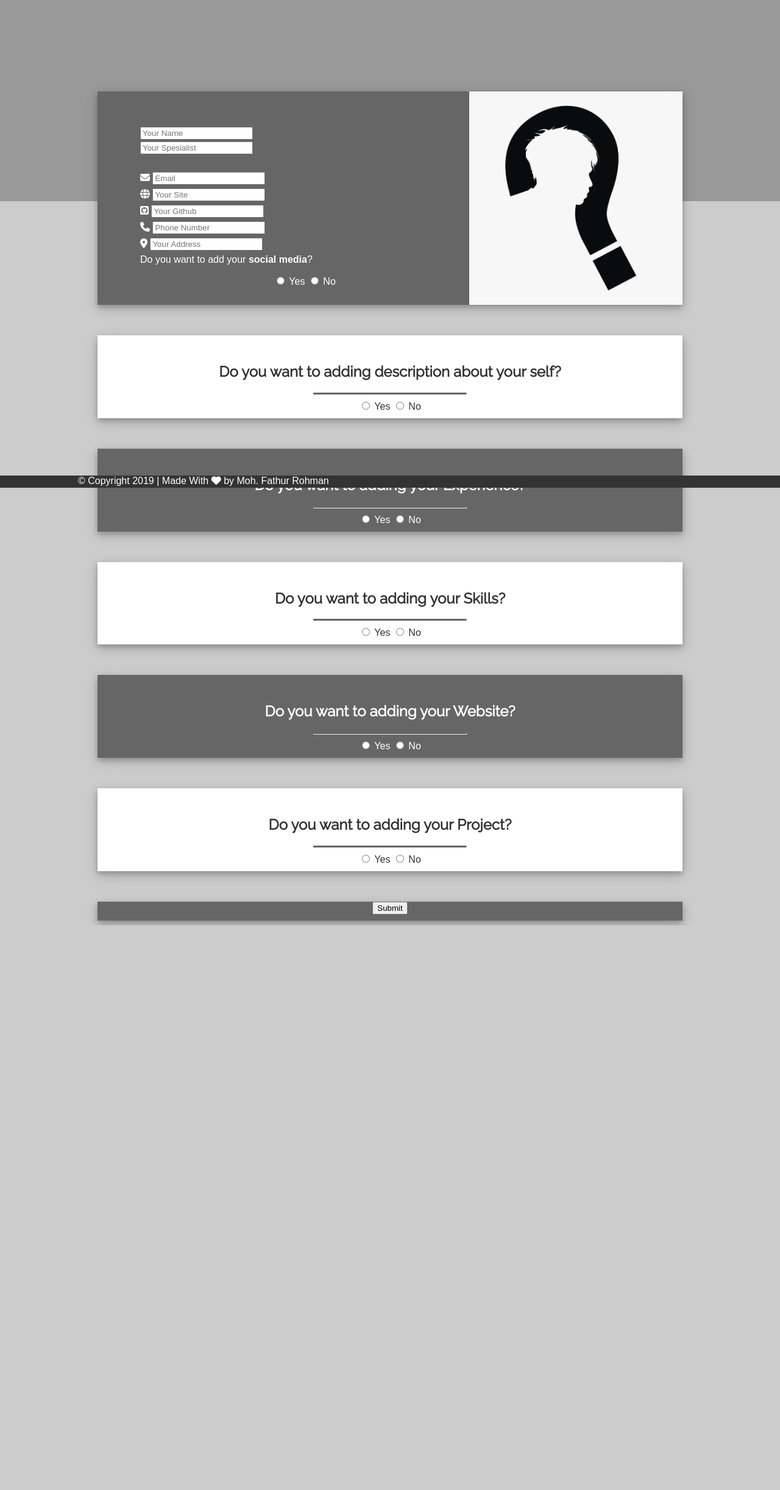
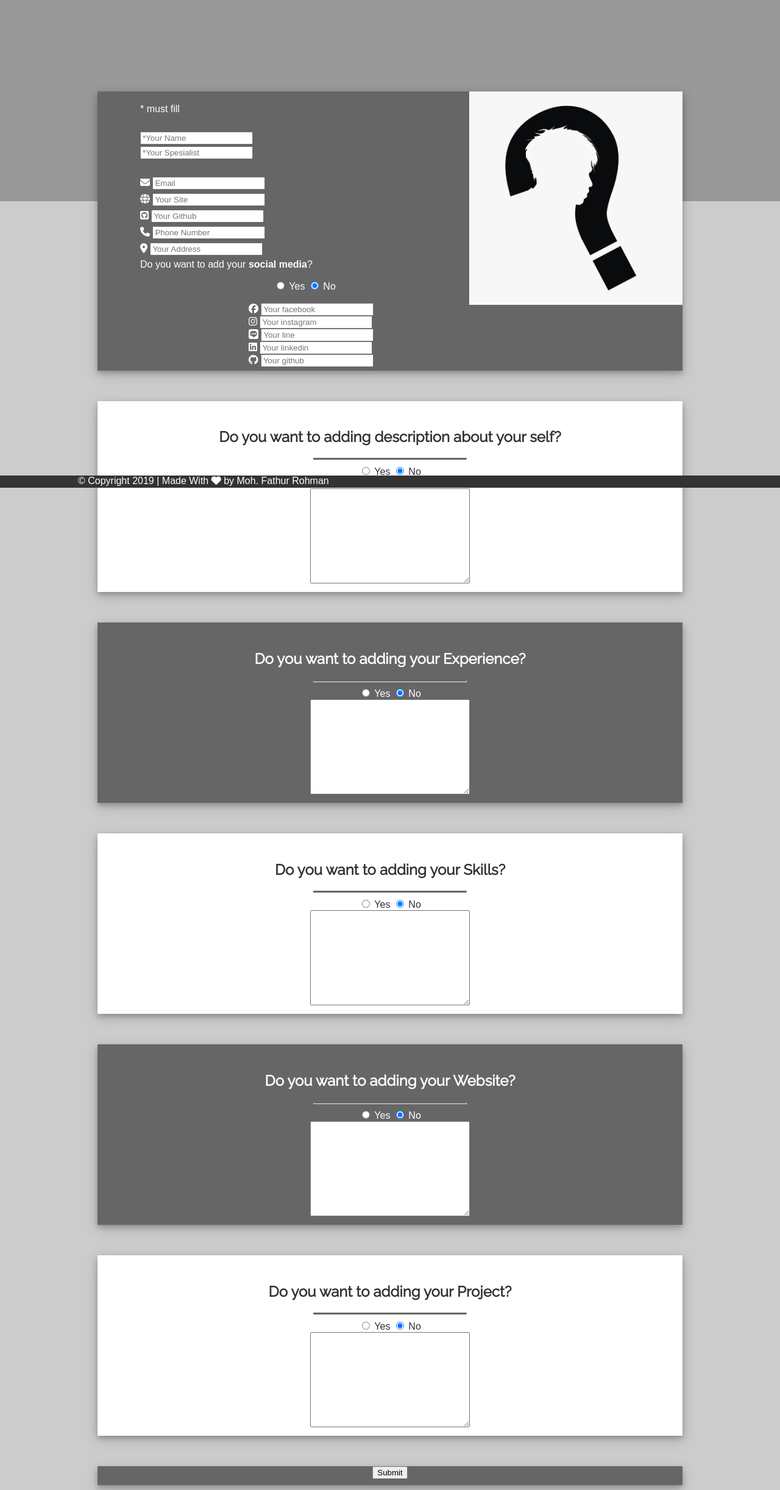
Before and after one commit to rahmanboy987/rahmanboy987.github.io, a PHP site: page /tugas3/index.html in a window 1280 px wide. Shown: the whole page at 61% size. Before the commit the page ends 1518 px from the top, so only its background shows below. Run offline with PHP 8.4, Linux system fonts and the light colour scheme; some libraries are stand-ins or nearby versions; some web fonts are replaced.

Commit message:
tambahan

```diff
--- a/tugas3/css/style.css
+++ b/tugas3/css/style.css
@@ -245,3 +245,7 @@ footer p {
 .center {
     text-align: center;
 }
+
+.hide {
+    display: none;
+}
--- a/tugas3/include.php
+++ b/tugas3/fathur.php
@@ -32,7 +32,7 @@
     <div class="container_12 box_s profile">
         <img src="img/photo.jpg" alt="">
         <div class="p_text">
-            <h2>Moh. Fathur Rohman</h2>
+            <h2><?php echo $_POST["name"]; ?></h2>
             <h3>Programmer || Web Dev</h3>
             <div class="p_desc">
                 <p><i class="fas fa-envelope"></i> rahmanboy987@gmail.com</p>
--- a/tugas3/index.html
+++ b/tugas3/index.html
@@ -8,36 +8,51 @@
     <meta http-equiv="X-UA-Compatible" content="ie=edge">
     <script src="https://kit.fontawesome.com/659604d02a.js"></script>
     <link rel="stylesheet" href="css/960_12_col.css">
-    <link rel="stylesheet" href="css/style.css">
+
     <link href="https://fonts.googleapis.com/css?family=Raleway" rel="stylesheet">
     <link href="https://fonts.googleapis.com/css?family=Muli" rel="stylesheet">
     <title>Porto Fathur!</title>
 
-    <script src="js/script.js"></script>
+    <link rel="stylesheet" href="css/style.css">
+    <script src="script.js"></script>
 </head>
 
 <body>
-    <form action="include.php">
+    <form action="fathur.php" method="post">
         <nav class="color"></nav>
         <div class="box_spacing"></div>
 
         <div class="container_12 box_s profile">
             <img src="img/photo.jpg" alt="">
             <div class="p_text">
-                <h2><input type="text" name="name" placeholder="Your Name"></h2>
-                <h3><input type="text" name="spesialist" placeholder="Your Spesialist"></h3>
+                <p>* must fill</p>
+                <h2><input type="text" name="name" placeholder="*Your Name" required></h2>
+                <h3><input type="text" name="spesialist" placeholder="*Your Spesialist" required></h3>
                 <div class="p_desc">
-                    <p><i class="fas fa-envelope"></i> <input type="text" name="name" placeholder="Email"></p>
-                    <p><i class="fas fa-globe"></i> <input type="text" name="name" placeholder="Your Site"></p>
-                    <p><i class="fab fa-github-square"></i> <input type="text" name="name" placeholder="Your Github">
+                    <p><i class="fas fa-envelope"></i> <input type="text" name="email" placeholder="Email"></p>
+                    <p><i class="fas fa-globe"></i> <input type="text" name="site" placeholder="Your Site"></p>
+                    <p><i class="fab fa-github-square"></i> <input type="githubpage" name="name"
+                            placeholder="Your Github">
                     </p>
-                    <p><i class="fas fa-phone"></i> <input type="text" name="name" placeholder="Phone Number"></p>
-                    <p><i class="fas fa-map-marker-alt"></i> <input type="text" name="name" placeholder="Your Address">
+                    <p><i class="fas fa-phone"></i> <input type="text" name="phone" placeholder="Phone Number"></p>
+                    <p><i class="fas fa-map-marker-alt"></i> <input type="address" name="name"
+                            placeholder="Your Address">
                     </p>
                     <p>Do you want to add your <b>social media</b>? <br>
                         <div class="center">
-                            <input type="radio" name="sosmed" value="yes"> Yes
-                            <input type="radio" name="sosmed" value="no"> No
+                            <input type="radio" name="sosmed" value="yes" onclick="yes1();"> Yes
+                            <input type="radio" name="sosmed" value="no" onclick="no1();" checked> No
+                        </div><br>
+                        <div class="attribute" id="attribute1" style="margin-left: 20%;">
+                            <i class="fab fa-facebook"></i> <input type="text" name="fb" placeholder="Your facebook">
+                            <br>
+                            <i class="fab fa-instagram"></i> <input type="text" name="ig" placeholder="Your instagram">
+                            <br>
+                            <i class="fab fa-line"></i> <input type="text" name="line" placeholder="Your line"> <br>
+                            <i class="fab fa-linkedin"></i> <input type="text" name="linkedin"
+                                placeholder="Your linkedin"> <br>
+                            <i class="fab fa-github"></i> <input type="text" name="github" placeholder="Your github">
+                            <br>
                         </div>
                     </p>
                 </div>
@@ -49,8 +64,11 @@
                 <h2>Do you want to adding description about your self?</h2>
                 <hr>
                 <div class="center">
-                    <input type="radio" name="about" value="yes"> Yes
-                    <input type="radio" name="about" value="no"> No
+                    <input type="radio" name="about" value="yes" onclick="yes2();"> Yes
+                    <input type="radio" name="about" value="no" onclick="no2();" checked> No
+                </div><br>
+                <div class="attribute center" id="attribute2">
+                    <textarea name="about_desc" id="" cols="30" rows="10"></textarea>
                 </div>
             </div>
         </div>
@@ -60,8 +78,11 @@
                 <h2>Do you want to adding your Experience?</h2>
                 <hr>
                 <div class="center">
-                    <input type="radio" name="experience" value="yes"> Yes
-                    <input type="radio" name="experience" value="no"> No
+                    <input type="radio" name="experience" value="yes" onclick="yes3();"> Yes
+                    <input type="radio" name="experience" value="no" onclick="no3();" checked> No
+                </div>
+                <div class="attribute center" id="attribute3">
+                    <textarea name="experience_desc" id="" cols="30" rows="10"></textarea>
                 </div>
             </div>
         </div>
@@ -71,8 +92,11 @@
                 <h2>Do you want to adding your Skills?</h2>
                 <hr>
                 <div class="center">
-                    <input type="radio" name="skill" value="yes"> Yes
-                    <input type="radio" name="skill" value="no"> No
+                    <input type="radio" name="skill" value="yes" onclick="yes4();"> Yes
+                    <input type="radio" name="skill" value="no" onclick="no4();" checked> No
+                </div>
+                <div class="attribute center" id="attribute4">
+                    <textarea name="skill_desc" id="" cols="30" rows="10"></textarea>
                 </div>
             </div>
         </div>
@@ -82,8 +106,11 @@
                 <h2>Do you want to adding your Website?</h2>
                 <hr>
                 <div class="center">
-                    <input type="radio" name="port" value="yes"> Yes
-                    <input type="radio" name="port" value="no"> No
+                    <input type="radio" name="port" value="yes" onclick="yes5();"> Yes
+                    <input type="radio" name="port" value="no" onclick="no5();" checked> No
+                </div>
+                <div class="attribute center" id="attribute5">
+                    <textarea name="port_desc" id="" cols="30" rows="10"></textarea>
                 </div>
             </div>
         </div>
@@ -93,15 +120,18 @@
                 <h2>Do you want to adding your Project?</h2>
                 <hr>
                 <div class="center">
-                    <input type="radio" name="project" value="yes"> Yes
-                    <input type="radio" name="project" value="no"> No
+                    <input type="radio" name="project" value="yes" onclick="yes6();"> Yes
+                    <input type="radio" name="project" value="no" onclick="no6();" checked> No
+                </div>
+                <div class="attribute center" id="attribute6">
+                    <textarea name="project_desc" id="" cols="30" rows="10"></textarea>
                 </div>
             </div>
         </div>
 
         <div class="container_12 box_s">
             <div class="center">
-                <input type="submit" value="Submit">
+                <input type="submit">
             </div>
         </div>
     </form>
@@ -111,6 +141,7 @@
         </p>
     </footer>
 
+
 </body>
 
 </html>
```
